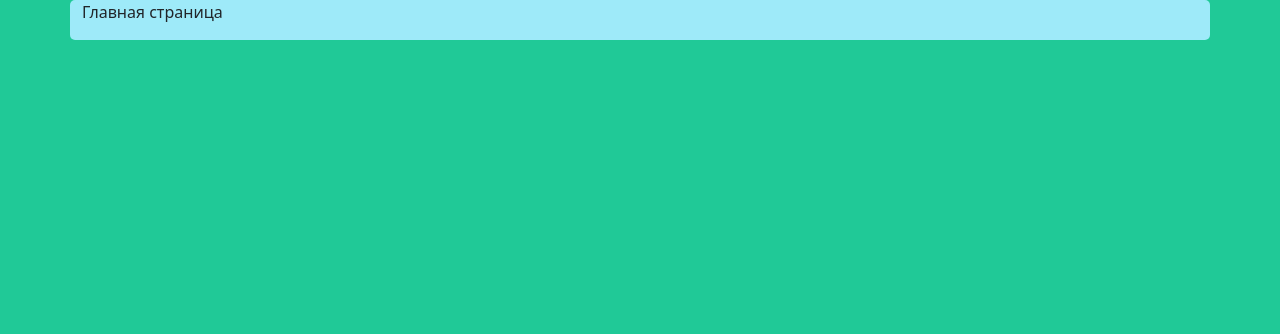
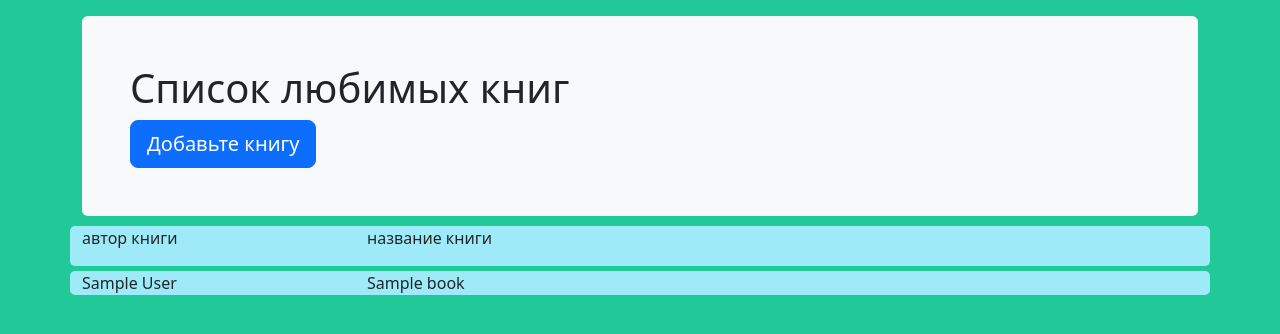
Before and after one commit to ilyapopov400/Stepik_learn, a Django app: page / in a window 1280 px wide. Shown: the top 334 px of the page. Run offline with Django 5.2, Linux system fonts and the light colour scheme; tables that the repository leaves empty hold one stand-in row (values such as "Sample post"); some libraries are stand-ins or nearby versions.

Commit message:
вывод данных с модели

```diff
--- a/Django/project4/forms_for_book/app/forms.py
+++ b/Django/project4/forms_for_book/app/forms.py
@@ -5,8 +5,8 @@ from . import models
 
 class BookForm(forms.ModelForm):
     author = forms.CharField(max_length=10, widget=forms.TextInput, strip=True, required=True, label="author")
-    content = forms.CharField(max_length=100, widget=forms.Textarea, strip=True, required=True, label="content")
+    title = forms.CharField(max_length=100, widget=forms.TextInput, strip=True, required=True, label="content")
 
     class Meta:
         model = models.Books
-        fields = ['author', 'content']
+        fields = ['author', 'title']
--- a/Django/project4/forms_for_book/app/models.py
+++ b/Django/project4/forms_for_book/app/models.py
@@ -5,11 +5,11 @@ from django.db import models
 
 class Books(models.Model):
     author = models.CharField(max_length=10)
-    content = models.TextField()
+    title = models.CharField(max_length=10)
 
     def __str__(self):
-        if len(self.content) < 7:
-            text = "{} - {}".format(self.author, self.content)
+        if len(self.title) < 7:
+            text = "{} - {}".format(self.author, self.title)
         else:
-            text = "{} - {}".format(self.author, self.content[:7])
+            text = "{} - {}".format(self.author, self.title[:7])
         return text
--- a/Django/project4/forms_for_book/app/static/app/css/style.css
+++ b/Django/project4/forms_for_book/app/static/app/css/style.css
@@ -1,8 +1,13 @@
 body {
     background-color: #20c997;
+}
+
+.container {
+    margin-bottom: 10px;
 }
 
 .row {
     background-color: #9eeaf9;
     border-radius: 5px;
+    margin-bottom: 5px;
 }
--- a/Django/project4/forms_for_book/app/templates/app/base/base.html
+++ b/Django/project4/forms_for_book/app/templates/app/base/base.html
@@ -9,6 +9,12 @@
     <title>{% block title %}{% endblock %}</title>
 </head>
 <body>
+<main class="container">
+  <div class="bg-body-tertiary p-5 rounded mt-3">
+    <h1>Список любимых книг</h1>
+    <a class="btn btn-lg btn-primary" href="{% url 'app:add_book' %}" role="button">Добавьте книгу</a>
+  </div>
+</main>
 {% block content %}
 {% endblock %}
 </body>
--- a/Django/project4/forms_for_book/app/templates/app/index.html
+++ b/Django/project4/forms_for_book/app/templates/app/index.html
@@ -5,8 +5,27 @@
 {% block content %}
 <div class="container">
     <div class="row">
-        <p>Главная страница</p>
+        <div class="col-3">
+            <p>автор книги</p>
+        </div>
+        <div class="col-9">
+            <p>название книги</p>
+        </div>
     </div>
+    {% for book in books %}
+    <div class="row">
+        <div class="col-3">
+            {{ book.0 }}
+        </div>
+        <div class="col-9">
+            {{ book.1 }}
+        </div>
+    </div>
+    {% empty %}
+    <div class="row">
+        <p>нет записей о книгах</p>
+    </div>
+    {% endfor %}
 </div>
 
 {% endblock %}
--- a/Django/project4/forms_for_book/app/views.py
+++ b/Django/project4/forms_for_book/app/views.py
@@ -2,6 +2,7 @@ from django.shortcuts import render, redirect
 from django.urls import reverse
 from django.views import View
 
+from . import models
 from . import forms
 
 
@@ -11,7 +12,12 @@ class Index(View):
     template_name = "app/index.html"
 
     def get(self, request):
-        return render(request=request, template_name=self.template_name)
+        books = list()
+        for book in models.Books.objects.all():
+            books.append((book.author, book.title))
+        context = {"books": books}
+
+        return render(request=request, template_name=self.template_name, context=context)
 
 
 class AddBook(View):
--- /dev/null
+++ b/Django/project4/forms_for_book/requirements.txt
@@ -0,0 +1 @@
+Django==5.1.6
```
Also changed, not shown: Django/project4/forms_for_book/app/migrations/0002_rename_content_books_title.py (added), 1 other file.
